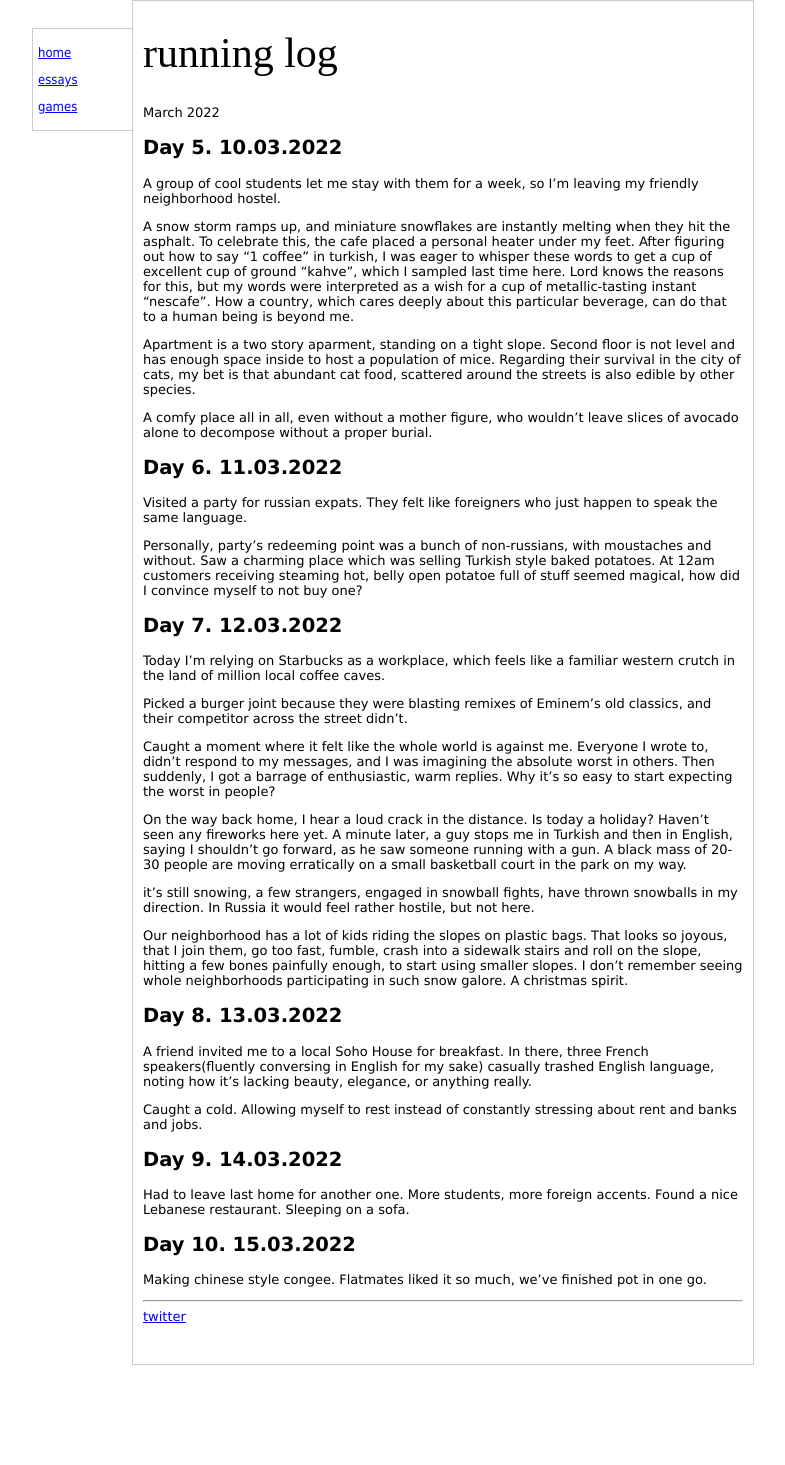
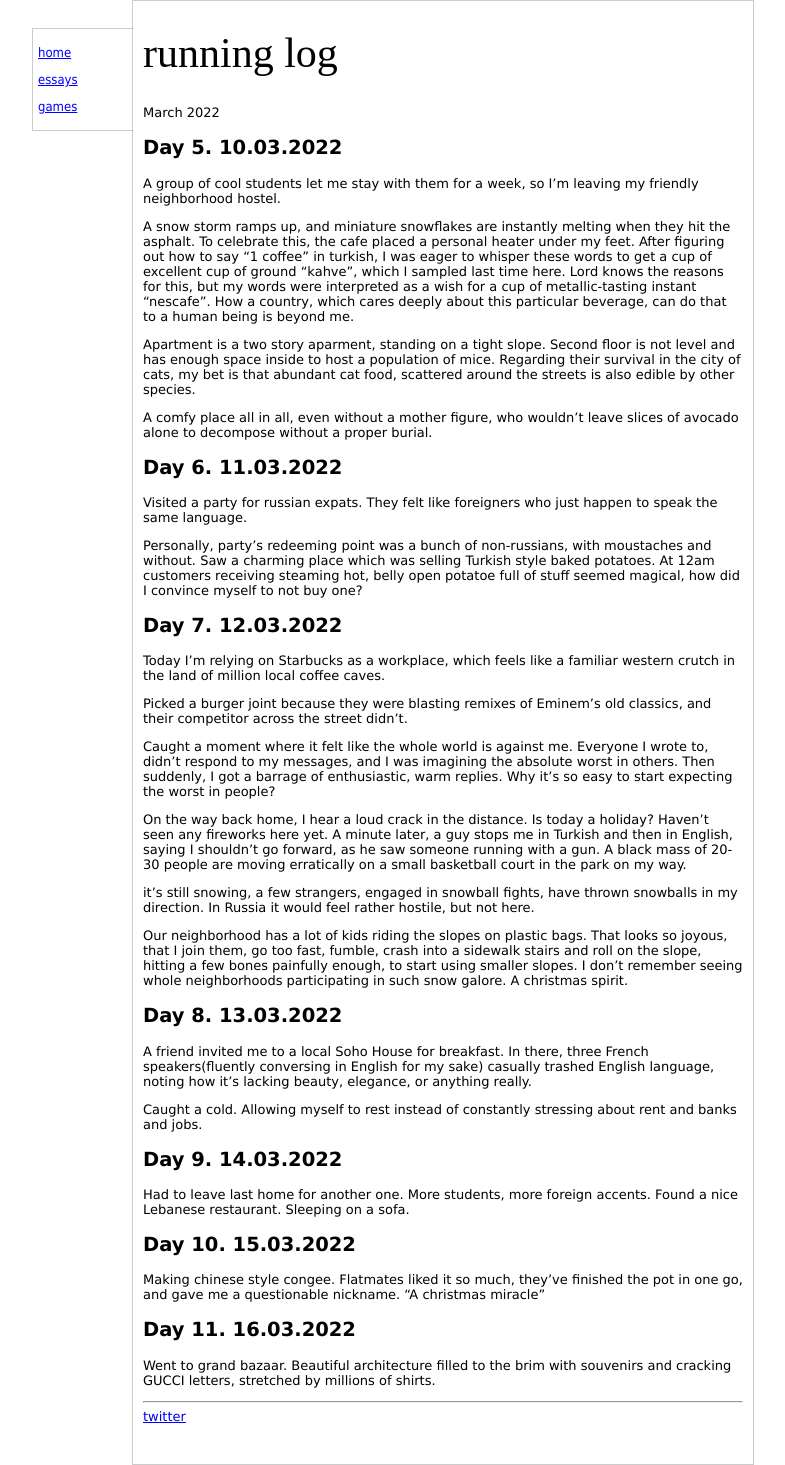
Before and after one commit to saint-angels/saint-angels.github.io, a Jekyll site: the page built from _essays/running_log.md, in a window 1280 px wide. Shown: the whole page, without its empty margins (247-1032 px from the left). Built offline with Jekyll 4.4.1, drawn with Linux system fonts in a browser that asks for light colours; before the commit the page ends 1365 px from its top, so only the background shows below that.

Commit message:
some updates

```diff
--- a/_essays/running_log.md
+++ b/_essays/running_log.md
@@ -49,8 +49,15 @@ Caught a cold. Allowing myself to rest instead of constantly stressing about ren
 
 ## Day 9.  14.03.2022
 
-Had to leave last home for another one. More students, more foreign accents. Found a nice Lebanese restaurant. Sleeping on a sofa.
+Had to leave last home for another one. More students, more foreign accents. Found a nice Lebanese restaurant.
+Sleeping on a sofa.
 
 ## Day 10.  15.03.2022
 
-Making chinese style congee. Flatmates liked it so much, we've finished pot in one go.
+Making chinese style congee. Flatmates liked it so much, they've finished the pot in one go, and gave me a questionable nickname. "A christmas miracle"
+
+## Day 11.  16.03.2022
+
+Went to grand bazaar. Beautiful architecture filled to the brim with souvenirs and cracking GUCCI letters, stretched by millions of shirts.
+
+<!-- ## Day 12.  17.03.2022 -->
```
